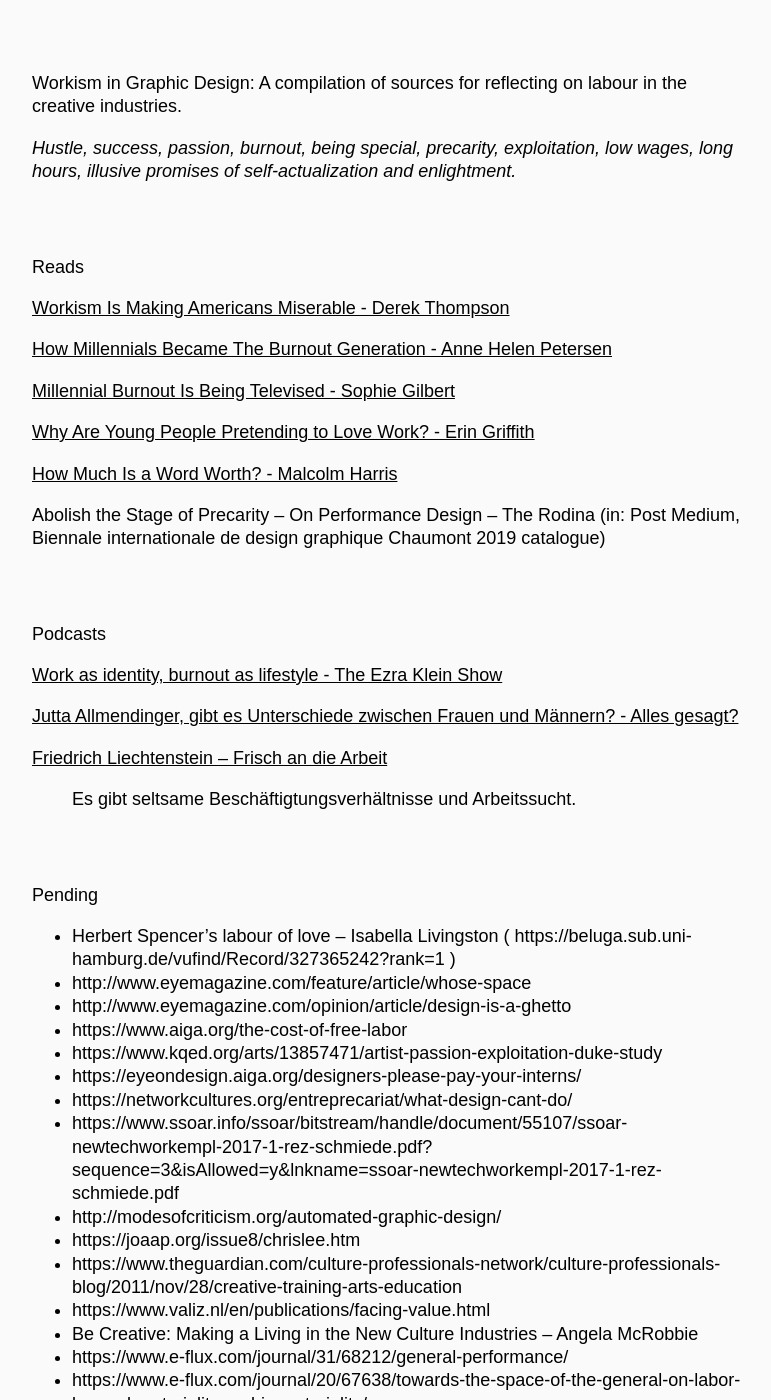
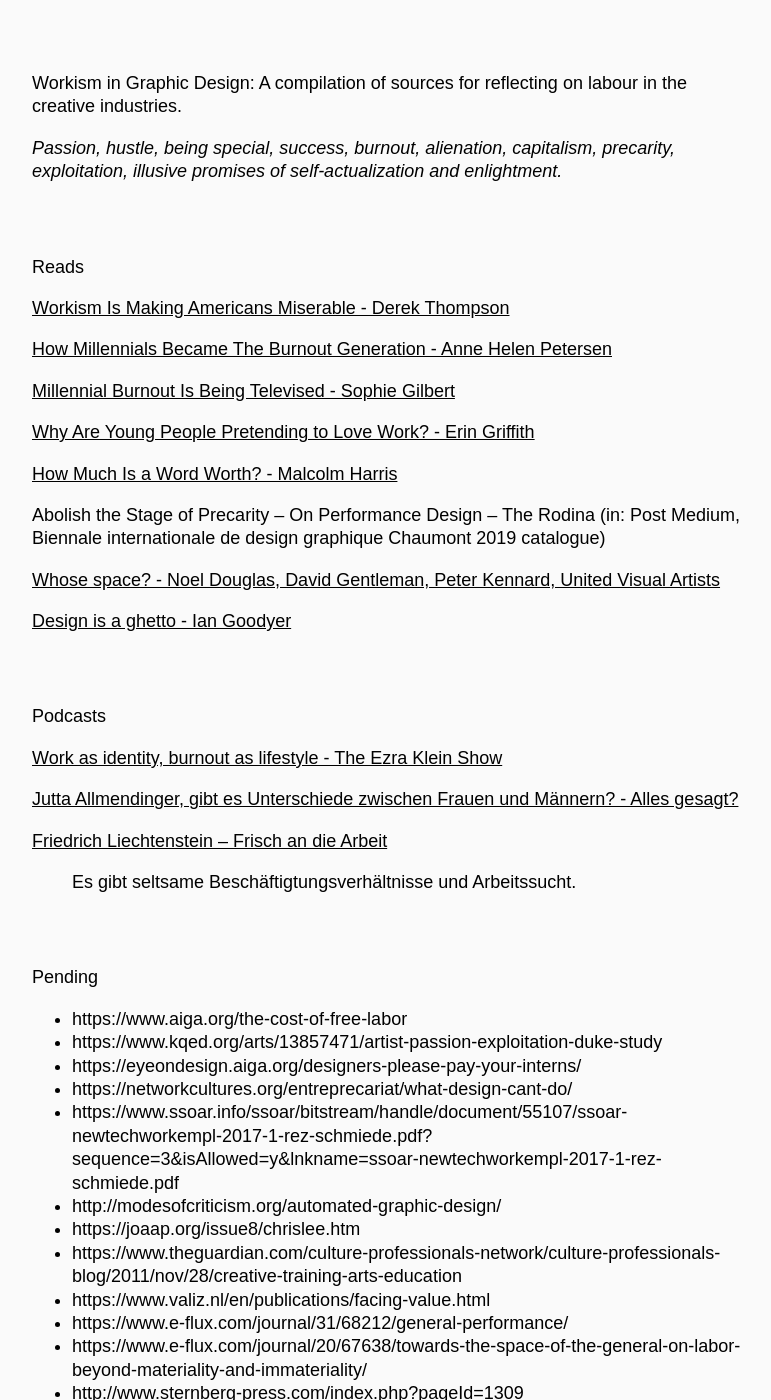
Before and after one commit to jensschnitzler/Room-For-Advancement, a Jekyll site: the page built from index.md, in a window 1280 px wide and 1400 px high. Shown: the whole window, without its empty margins (248-1019 px from the left). Built offline with Jekyll 4.4.1, drawn with Linux system fonts in a browser that asks for light colours; our own code applies the rules of GitHub Pages for plain Markdown files; the repository's description, which GitHub fills in, is left out; some of the changed text lies outside the part shown.

Commit message:
Update index.md

```diff
--- a/index.md
+++ b/index.md
@@ -1,6 +1,6 @@
 # Workism in Graphic Design: A compilation of sources for reflecting on labour in the creative industries.
 
-*Hustle, success, passion, burnout, being special, precarity, exploitation, low wages, long hours, illusive promises of self-actualization and enlightment.*
+*Passion, hustle, being special, success, burnout, alienation, capitalism, precarity, exploitation, illusive promises of self-actualization and enlightment.*
 
 ## Reads
 
@@ -16,6 +16,10 @@
 
 Abolish the Stage of Precarity – On Performance Design – The Rodina (in: Post Medium, Biennale internationale de design graphique Chaumont 2019 catalogue)
 
+[Whose space? - Noel Douglas, David Gentleman, Peter Kennard, United Visual Artists](http://www.eyemagazine.com/feature/article/whose-space)
+
+[Design is a ghetto - Ian Goodyer](http://www.eyemagazine.com/opinion/article/design-is-a-ghetto)
+
 ## Podcasts
 
 [Work as identity, burnout as lifestyle - The Ezra Klein Show](https://castbox.fm/episode/Work-as-identity%2C-burnout-as-lifestyle-id121041-id147034442?utm_campaign=a_share_ep&utm_medium=dlink&utm_source=a_share&country=de)
@@ -26,9 +30,6 @@ Abolish the Stage of Precarity – On Performance Design – The Rodina (in: Pos
 > Es gibt seltsame Beschäftigtungsverhältnisse und Arbeitssucht.
 
 ## Pending
-- Herbert Spencer’s labour of love – Isabella Livingston ( https://beluga.sub.uni-hamburg.de/vufind/Record/327365242?rank=1 )
-- http://www.eyemagazine.com/feature/article/whose-space
-- http://www.eyemagazine.com/opinion/article/design-is-a-ghetto
 - https://www.aiga.org/the-cost-of-free-labor
 - https://www.kqed.org/arts/13857471/artist-passion-exploitation-duke-study
 - https://eyeondesign.aiga.org/designers-please-pay-your-interns/
@@ -38,7 +39,6 @@ Abolish the Stage of Precarity – On Performance Design – The Rodina (in: Pos
 - https://joaap.org/issue8/chrislee.htm
 - https://www.theguardian.com/culture-professionals-network/culture-professionals-blog/2011/nov/28/creative-training-arts-education
 - https://www.valiz.nl/en/publications/facing-value.html
-- Be Creative: Making a Living in the New Culture Industries – Angela McRobbie
 - https://www.e-flux.com/journal/31/68212/general-performance/
 - https://www.e-flux.com/journal/20/67638/towards-the-space-of-the-general-on-labor-beyond-materiality-and-immateriality/
 - http://www.sternberg-press.com/index.php?pageId=1309
```
Also changed, not shown: other parts of index.md (+3 -0 lines).
